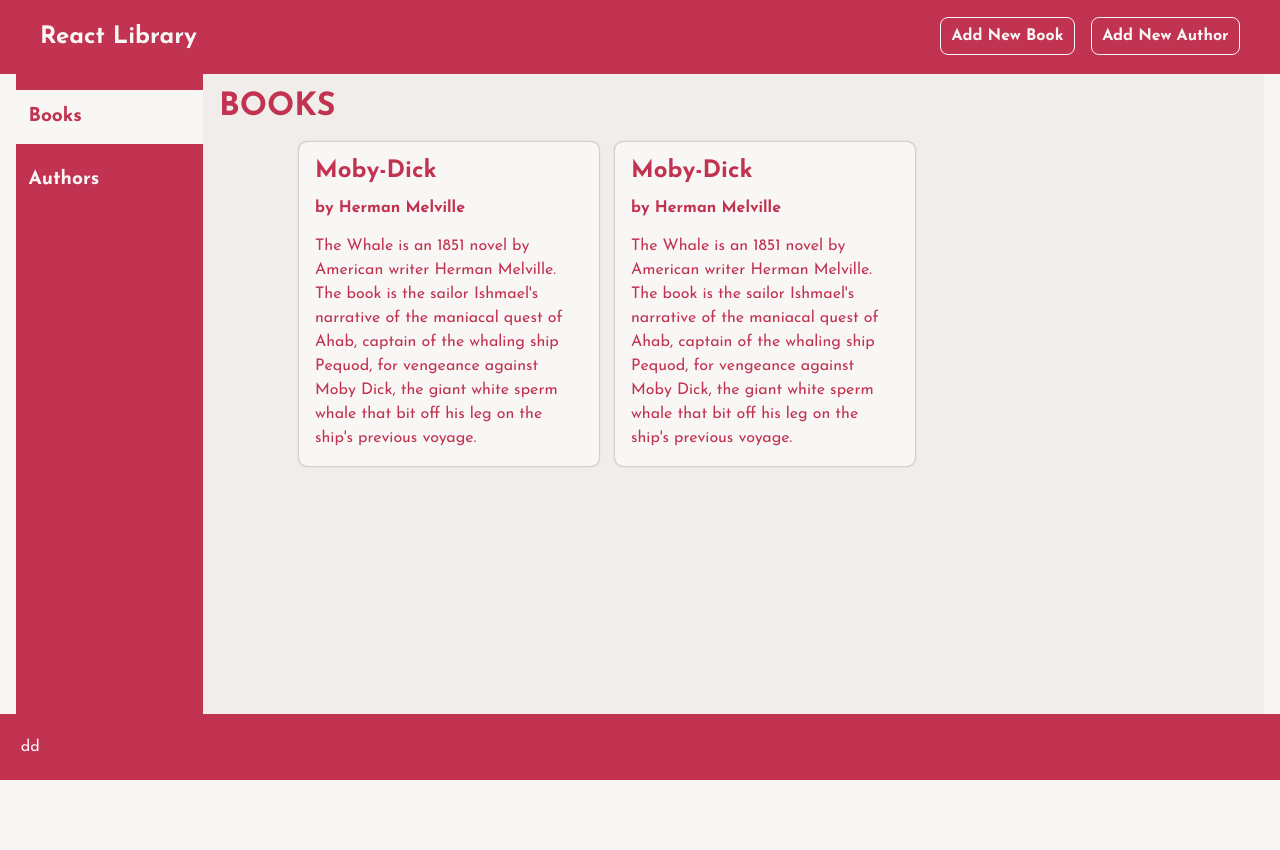
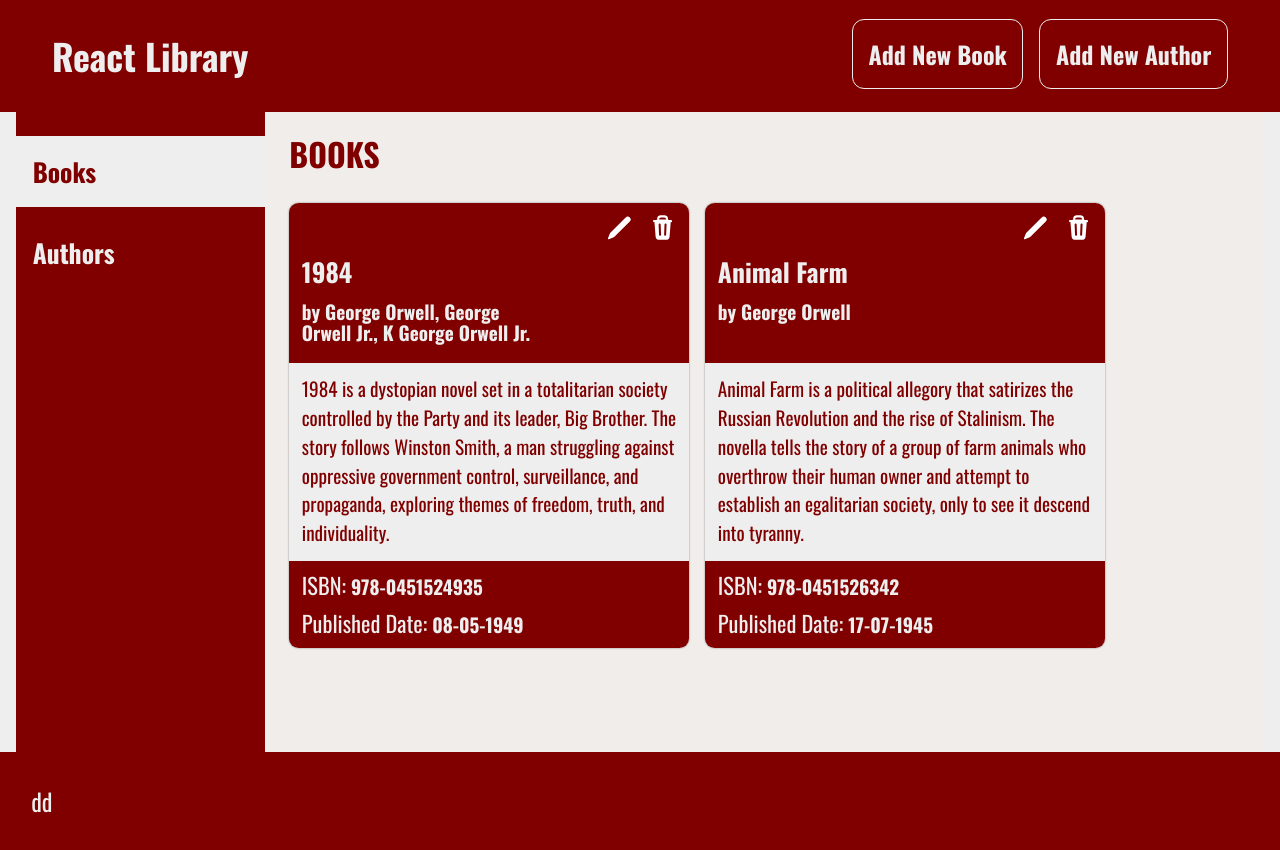
Before and after one commit to sarathme/Day31_React_Library, a React (Vite) app: page /books in a window 1280 px wide. Before the commit the page ends 800 px from the top, so only its background shows below. Built offline with nearby package versions, Linux system fonts and the light colour scheme.

Commit message:
Add styling to authors and books cards

```diff
--- a/package.json
+++ b/package.json
@@ -11,8 +11,11 @@
   },
   "dependencies": {
     "@reduxjs/toolkit": "^2.2.7",
+    "formik": "^2.4.6",
+    "generate-unique-id": "^2.0.3",
     "react": "^18.3.1",
     "react-dom": "^18.3.1",
+    "react-icons": "^5.3.0",
     "react-redux": "^9.1.2",
     "react-router-dom": "^6.26.1"
   },
--- a/src/App.jsx
+++ b/src/App.jsx
@@ -2,15 +2,15 @@ import AppLayout from "./AppLayout";
 import { BrowserRouter, Navigate, Route, Routes } from "react-router-dom";
 
 import CardList from "./ui/CardList";
-import BookCard from "./ui/BookCard";
+import BookCard from "./books/BookCard";
 import { useSelector } from "react-redux";
 import AuthorForm from "./authors/AuthorForm";
+import BookForm from "./books/BookForm";
+import AuthorCard from "./authors/AuthorCard";
 
 function App() {
-  const { books, authors } = useSelector((state) => state);
-
-  const booksData = books.books;
-  const authorsData = authors.authors;
+  const { books } = useSelector((state) => state.books);
+  const { authors } = useSelector((state) => state.authors);
 
   return (
     <BrowserRouter>
@@ -22,8 +22,8 @@ function App() {
             element={
               <CardList
                 title="Books"
-                data={booksData}
-                render={(book) => <BookCard key={book.id} />}
+                data={books}
+                render={(book) => <BookCard key={book.id} book={book} />}
               />
             }
           />
@@ -33,8 +33,10 @@ function App() {
             element={
               <CardList
                 title="Authors"
-                data={authorsData}
-                render={(author) => <BookCard key={author.id} />}
+                data={authors}
+                render={(author) => (
+                  <AuthorCard key={author.id} author={author} />
+                )}
               />
             }
           />
@@ -56,7 +58,7 @@ function App() {
               <CardList
                 data={null}
                 title="Add new Book"
-                render={<AuthorForm />}
+                render={<BookForm />}
               />
             }
           />
--- /dev/null
+++ b/src/authors/AuthorCard.jsx
@@ -0,0 +1,23 @@
+import { HiMiniPencil, HiMiniTrash } from "react-icons/hi2";
+
+function AuthorCard({ author }) {
+  return (
+    <div className="card">
+      <div className="card__header bg-accent">
+        <h2>{author.authorName}</h2>
+        <h4>
+          Birth Date: <span>{author.birthDate}</span>
+        </h4>
+      </div>
+      <div className="bio">
+        <p>{author.shortBio}</p>
+      </div>
+      <div className="cta">
+        <button className="btn">{<HiMiniPencil />}</button>
+        <button className="btn">{<HiMiniTrash />}</button>
+      </div>
+    </div>
+  );
+}
+
+export default AuthorCard;
--- /dev/null
+++ b/src/books/BookCard.jsx
@@ -0,0 +1,43 @@
+import { HiMiniPencil, HiMiniTrash } from "react-icons/hi2";
+import { useSelector } from "react-redux";
+
+function BookCard({ book }) {
+  const authors = useSelector((state) => state.authors.authors);
+
+  const bookAuthors = authors
+    .filter((author) => book.authorIDs.includes(author.id))
+    .map((author) => author.authorName);
+
+  const date = new Date(book.publishedDate).getDate();
+  const year = new Date(book.publishedDate).getFullYear();
+  const month = new Date(book.publishedDate).getMonth();
+
+  return (
+    <div className="card">
+      <div className="card__header bg-accent">
+        <h2>{book.title}</h2>
+        <h4>
+          by {bookAuthors.length > 0 ? bookAuthors.join(", ") : bookAuthors}
+        </h4>
+      </div>
+      <p>{book.description}</p>
+      <div className="card__footer bg-accent">
+        <h4>
+          ISBN: <span>{book.isbnNumber}</span>
+        </h4>
+        <h4>
+          Published Date:{" "}
+          <span>{`${date < 10 ? "0" : ""}${date}-${
+            month < 10 ? "0" : ""
+          }${month}-${year}`}</span>
+        </h4>
+      </div>
+      <div className="cta">
+        <button className="btn">{<HiMiniPencil />}</button>
+        <button className="btn">{<HiMiniTrash />}</button>
+      </div>
+    </div>
+  );
+}
+
+export default BookCard;
--- a/src/index.css
+++ b/src/index.css
@@ -1,18 +1,20 @@
 @import url("https://fonts.googleapis.com/css2?family=Josefin+Sans:wght@100..700&display=swap");
+@import url("https://fonts.googleapis.com/css2?family=Oswald:wght@200..700&display=swap");
 
 /* CSS VARIABLES */
 
 :root {
-  --clr-bg-body: hsl(30, 14%, 97%);
+  --clr-bg-body: #eeeeee;
   --clr-primary-400: hsl(30, 16%, 93%);
-  --clr-accent-400: hsl(348, 58%, 48%);
-  --ff: "Josefin Sans";
+  --clr-secondary-400: #508c9b;
+  --clr-accent-400: #800000;
+  --ff: "Oswald", sans-serif;
 }
 
-::selection {
+/* ::selection {
   background: var(--clr-accent-400);
   color: var(--clr-bg-body);
-}
+} */
 
 /* CSS RESET */
 
@@ -111,6 +113,7 @@ textarea:not([rows]) {
 
 body {
   font-family: var(--ff);
+  font-size: 1.5rem;
   background: var(--clr-bg-body);
   padding: 0;
   margin: 0;
@@ -137,24 +140,84 @@ body {
 }
 
 .card-list {
-  padding: 0 5em;
+  display: grid;
+  grid-template-columns: repeat(auto-fit, minmax(min(100%, 300px), 400px));
 }
 
 .card {
+  position: relative;
+
+  font-size: 1.2rem;
   margin-top: 1rem;
   background: var(--clr-bg-body);
   border-radius: 0.5em;
-  padding: 1em;
-  flex-basis: 300px;
+
+  box-shadow: 0 0 2px hsla(0, 0%, 0%, 0.499);
+  overflow: hidden;
   display: grid;
-  gap: 1rem;
-  box-shadow: 0 0 2px hsla(0, 0%, 0%, 0.499);
 }
 
-.card h3 {
-  font-style: italic;
+.card__header > *:not(:last-child) {
+  margin-bottom: 1rem;
 }
 
+.card__header,
+.card__footer,
+.card p {
+  padding: 0.65em;
+}
+
+.card__header {
+  min-height: 10rem;
+  padding-top: 2.8em;
+}
+
+.card__footer h4 {
+  font-size: 1.4rem;
+  font-weight: 400;
+}
+
+.card__footer span {
+  font-size: 1.2rem;
+  font-weight: 900;
+}
+
+.card__footer > *:not(:last-child) {
+  margin-bottom: 0.6em;
+}
+
+.card h2 {
+  font-size: 1.6rem;
+}
+
+.bio {
+  min-height: 15rem;
+}
+
+.card .cta {
+  position: absolute;
+  top: 0.6em;
+  right: 0.7em;
+  display: flex;
+  gap: 1rem;
+}
+
+.cta .btn {
+  background-color: transparent;
+  color: #fff;
+  font-size: 1.7rem;
+  border: none;
+  cursor: pointer;
+  outline: none;
+  transition: transform 250ms;
+}
+
+.cta .btn:hover,
+.cta .btn:focus-visible {
+  border: none;
+  outline: none;
+  transform: scale(1.2);
+}
 .grid-container {
   --padding-inline: 1rem;
   --content-max-width: 1440px;
@@ -218,6 +281,7 @@ body {
   color: var(--clr-bg-body);
   width: 100%;
   transition: background-color 200ms ease-in;
+  font-size: 1.6rem;
 }
 
 .sidebar > ul a:hover,
@@ -228,8 +292,10 @@ body {
 
 .content-area {
   background: var(--clr-primary-400);
+  flex-grow: 2;
+  /* flex-shrink: 0; */
   flex-basis: 500px;
-  flex-grow: 3;
+
   padding: 1em;
   height: 100%;
   overflow-y: scroll;
@@ -281,3 +347,92 @@ body {
 .footer {
   padding: 1.3em;
 }
+
+.list-title {
+  font-size: 2rem;
+  margin-bottom: 1rem;
+}
+
+.form {
+  flex: 1;
+  flex-basis: 80%;
+}
+.input-group {
+  display: grid;
+  width: 80%;
+  gap: 0.2rem;
+  margin-bottom: 1.5rem;
+}
+.input-group label {
+  font-size: 1.5rem;
+  font-weight: 700;
+  padding: 0.2em 0;
+  color: var(--clr-secondary-400);
+}
+
+.input-group label span {
+  font-size: 1.2rem;
+  display: inline-block;
+  padding: 0.5em;
+  color: #f5004f;
+}
+
+.input-group input,
+.input-group textarea,
+.input-group select {
+  font-size: 1.3rem;
+  height: 3rem;
+  padding: 0.5em;
+  border-radius: 0.5em;
+  outline: none;
+  border: none;
+  box-shadow: 0 0 2px #000;
+  background-color: #fff;
+}
+
+.input-group input:focus-visible {
+  outline: 2px solid var(--clr-accent-400);
+  outline-offset: 0.2em;
+}
+
+.input-group textarea:focus-visible {
+  outline: 2px solid var(--clr-accent-400);
+  outline-offset: 0.2em;
+}
+
+.btn-group {
+  display: flex;
+  gap: 1rem;
+}
+
+.btn-group input {
+  padding: 0.5em 1em;
+  border-radius: 0.5em;
+  border: none;
+  outline: none;
+  cursor: pointer;
+  font-size: 1.5rem;
+  background-color: transparent;
+}
+
+.btn-group input:focus-visible.save,
+.btn-group input:hover.save {
+  outline: 4px solid var(--clr-secondary-400);
+  outline-offset: 4px;
+}
+
+.btn-group input:focus-visible.cancel,
+.btn-group input:hover.cancel {
+  outline: 4px solid var(--clr-accent-400);
+  outline-offset: 4px;
+}
+
+.btn-group .cancel {
+  background: var(--clr-accent-400);
+  color: var(--clr-bg-body);
+}
+
+.btn-group .save {
+  background: var(--clr-secondary-400);
+  color: var(--clr-bg-body);
+}
--- a/src/ui/CardList.jsx
+++ b/src/ui/CardList.jsx
@@ -1,7 +1,7 @@
 function CardList({ data, render, title }) {
   return (
     <>
-      <h1>{title.toUpperCase()}</h1>
+      <h2 className="list-title">{title.toUpperCase()}</h2>
       <div className="flex wrap justify-center card-list">
         {data !== null && data.map(render)}
         {data === null && render}
```
Also changed, not shown: 1 other file (tests, documents, lock files or other folders).
